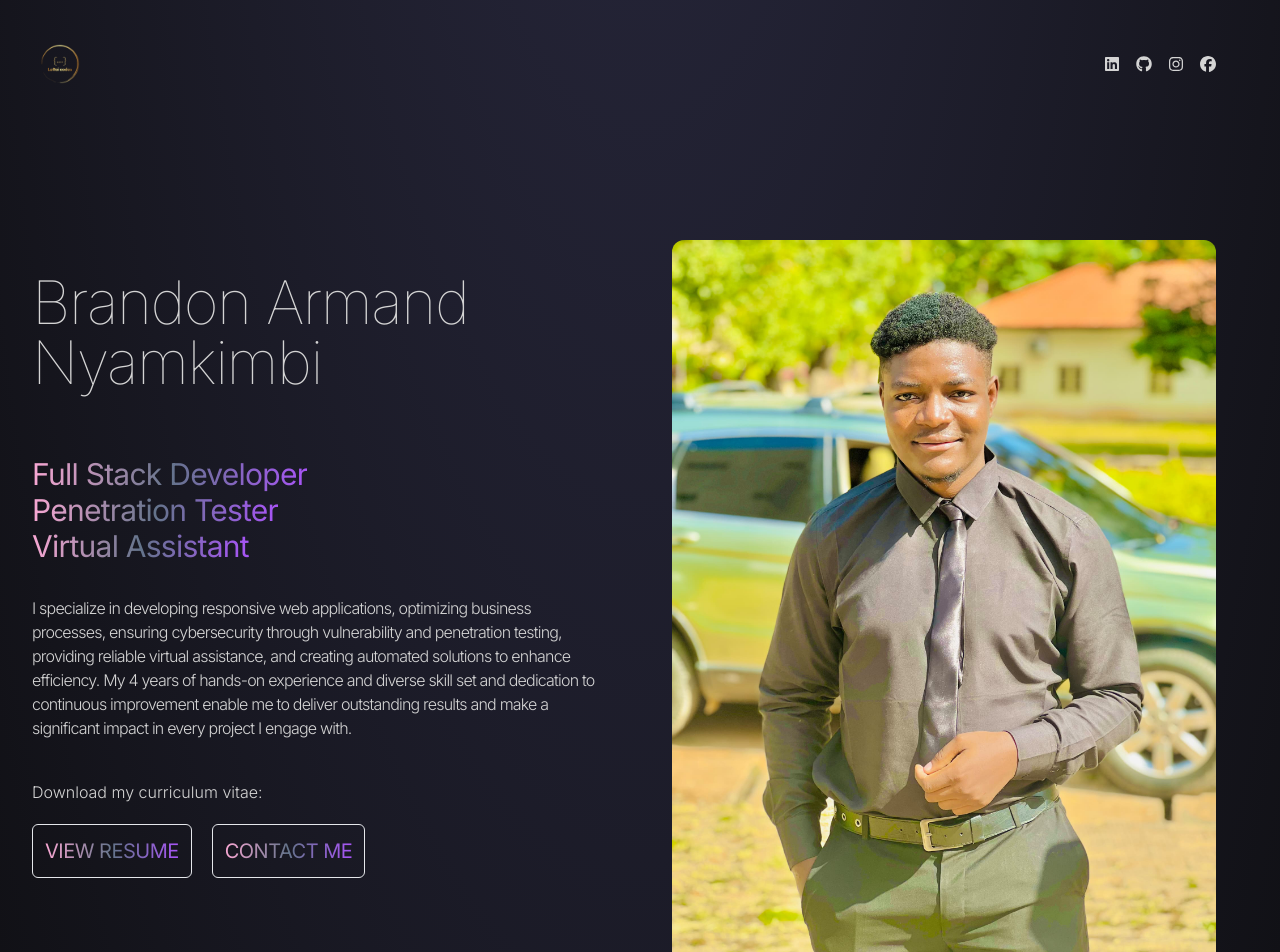
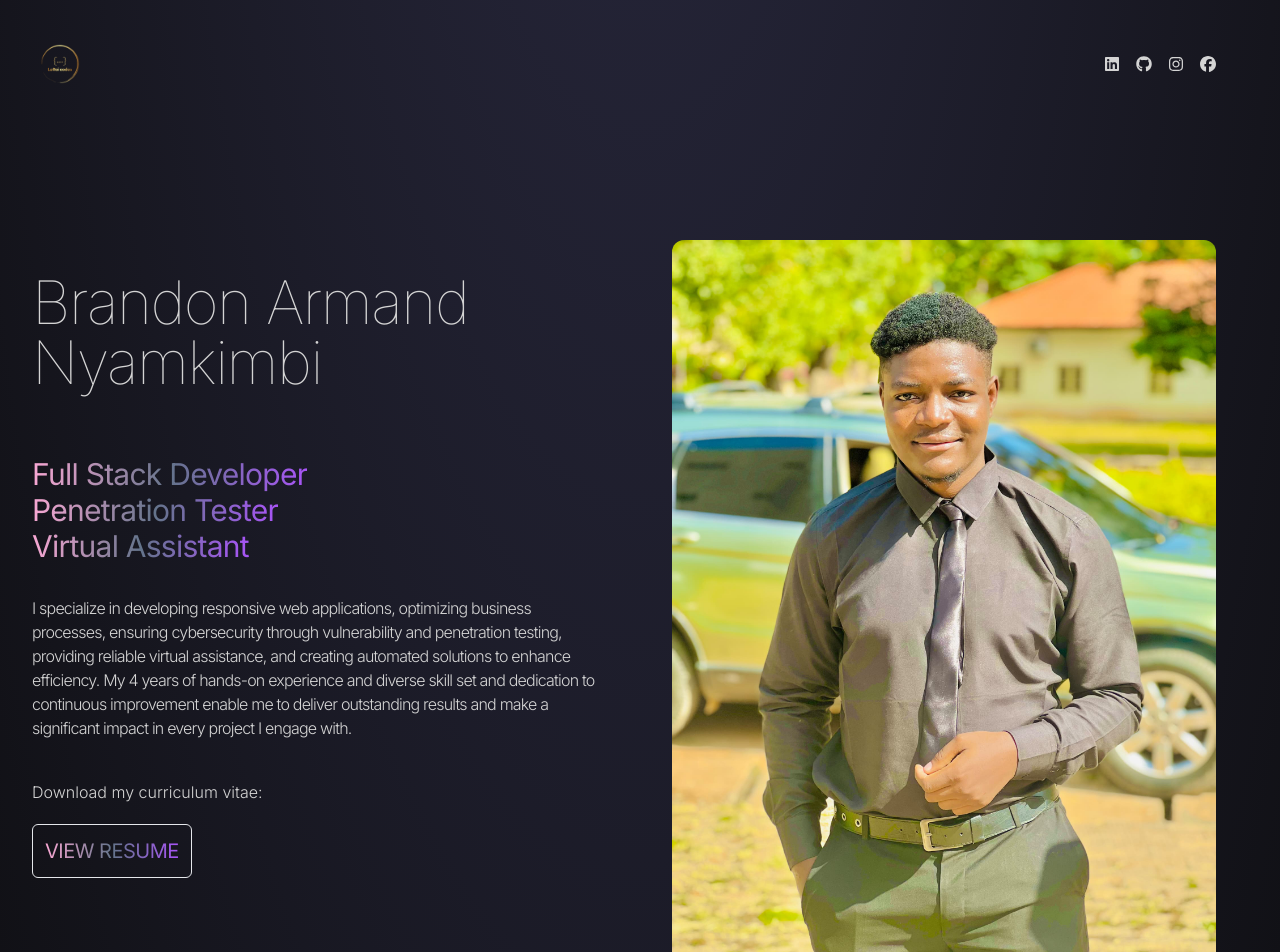
Before and after one commit to LeRoiCodes/Portfolio, a React (Vite) app: page / in a window 1280 px wide. Shown: the top 952 px of the page. Built offline with nearby package versions, Linux system fonts and the light colour scheme.

Commit message:
removed contact me

```diff
--- a/src/components/Hero.jsx
+++ b/src/components/Hero.jsx
@@ -32,7 +32,7 @@ const Hero = () => {
                         <p className="my-2 max-w-xl font-light"> Download my curriculum vitae:</p>
                         <div className="flex gap-5 items-center mb-5 lg:mb-0">
                             <Button text={"VIEW RESUME"} link={"https://drive.google.com/file/d/110Qs_OJMTgCyNswy8tvDcqH3MGOJc8j3/view?usp=sharing"} target={"_blank"} />
-                            <Button text={"CONTACT ME"} link={"#contact"} target={""} />
+                            {/* <Button text={"CONTACT ME"} link={"#contact"} target={""} /> */}
                         </div>
                     </motion.div>
                 </div>
```
